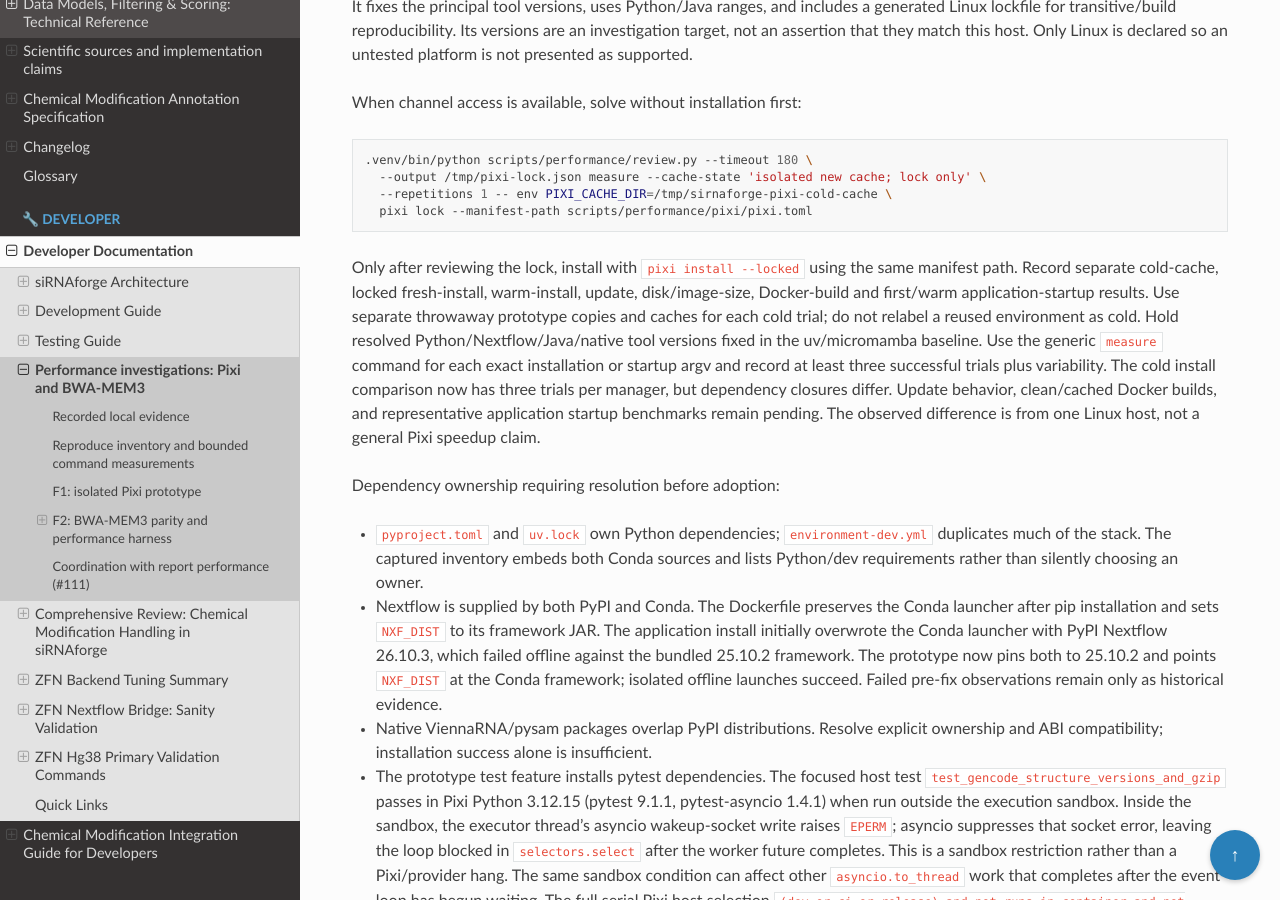
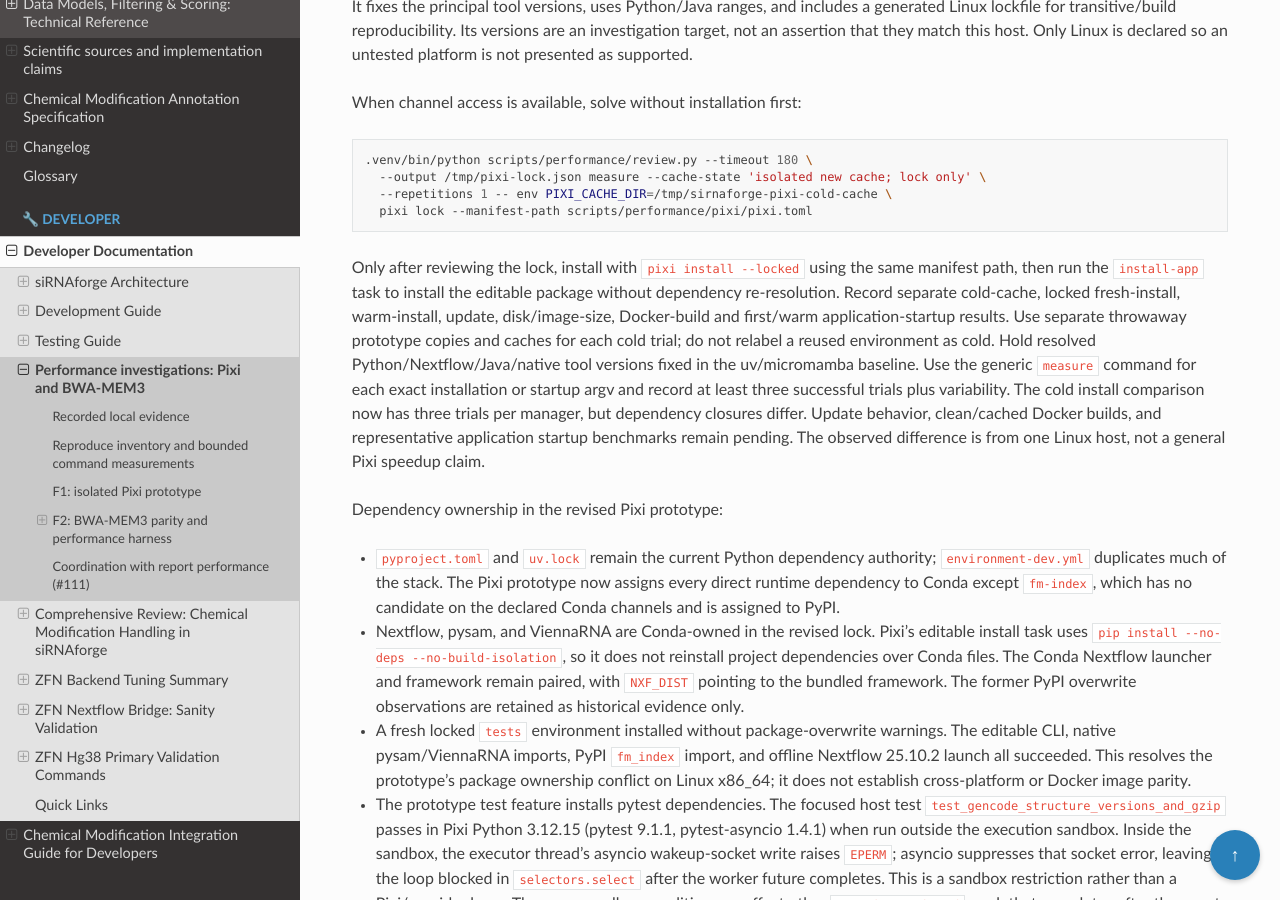
Before and after one commit to Austin-s-h/sirnaforge, a Sphinx documentation site: the page built from docs/developer/performance_review.md, in a window 1280 px wide and 900 px high, scrolled down 2265 px. Built offline with Sphinx 7.4.7 and the Read the Docs theme 3.1.0, drawn with Linux system fonts in a browser that asks for light colours; some of the changed text lies outside the part shown.

Commit message:
Resolve Pixi dependency ownership in review env

````diff
--- a/docs/developer/performance_review.md
+++ b/docs/developer/performance_review.md
@@ -48,12 +48,12 @@
 
 The startup observations are in
 `scripts/performance/measurements/pixi-runtime-startup.json`. The installed
-Pixi application environment occupied 1.4 GiB by `du` (2,107,751,371 apparent
-bytes) and used a separate 312 MiB cache; these do not represent a Pixi Docker
-image. Its editable application install reports PyPI Nextflow, pysam, and
-ViennaRNA files overwriting Conda files. The tested commands and imports worked,
-but overlapping ownership remains unresolved and is a reason to defer adoption.
-Startup trial ranges have no OS cache eviction.
+Pixi environment from the original startup trial occupied 1.4 GiB by `du`
+(2,107,751,371 apparent bytes) and used a separate 312 MiB cache; these do not
+represent a Pixi Docker image. That trial used the earlier mixed-owner manifest.
+The revised single-owner manifest was installed separately and its commands and
+imports passed, but startup measurements have not been repeated with it. Startup
+trial ranges have no OS cache eviction.
 
 Representative commands (use fresh roots/prefixes for cold trials and the same
 roots for warm no-op trials):
@@ -118,7 +118,8 @@
 ```
 
 Only after reviewing the lock, install with `pixi install --locked` using the same
-manifest path. Record separate cold-cache, locked fresh-install, warm-install,
+manifest path, then run the `install-app` task to install the editable package
+without dependency re-resolution. Record separate cold-cache, locked fresh-install, warm-install,
 update, disk/image-size, Docker-build and first/warm application-startup results.
 Use separate throwaway prototype copies and caches for each cold trial; do not
 relabel a reused environment as cold. Hold resolved Python/Nextflow/Java/native
@@ -130,20 +131,23 @@
 remain pending. The observed difference is from one Linux host, not a general
 Pixi speedup claim.
 
-Dependency ownership requiring resolution before adoption:
+Dependency ownership in the revised Pixi prototype:
 
-- `pyproject.toml` and `uv.lock` own Python dependencies; `environment-dev.yml`
-  duplicates much of the stack. The captured inventory embeds both Conda sources
-  and lists Python/dev requirements rather than silently choosing an owner.
-- Nextflow is supplied by both PyPI and Conda. The Dockerfile preserves the
-  Conda launcher after pip installation and sets `NXF_DIST` to its framework JAR.
-  The application install initially overwrote the Conda launcher with PyPI
-  Nextflow 26.10.3, which failed offline against the bundled 25.10.2 framework.
-  The prototype now pins both to 25.10.2 and points `NXF_DIST` at the Conda
-  framework; isolated offline launches succeed. Failed pre-fix observations
-  remain only as historical evidence.
-- Native ViennaRNA/pysam packages overlap PyPI distributions. Resolve explicit
-  ownership and ABI compatibility; installation success alone is insufficient.
+- `pyproject.toml` and `uv.lock` remain the current Python dependency authority;
+  `environment-dev.yml` duplicates much of the stack. The Pixi prototype now
+  assigns every direct runtime dependency to Conda except `fm-index`, which has
+  no candidate on the declared Conda channels and is assigned to PyPI.
+- Nextflow, pysam, and ViennaRNA are Conda-owned in the revised lock. Pixi's
+  editable install task uses `pip install --no-deps --no-build-isolation`, so it
+  does not reinstall project dependencies over Conda files. The Conda Nextflow
+  launcher and framework remain paired, with `NXF_DIST` pointing to the bundled
+  framework. The former PyPI overwrite observations are retained as historical
+  evidence only.
+- A fresh locked `tests` environment installed without package-overwrite
+  warnings. The editable CLI, native pysam/ViennaRNA imports, PyPI `fm_index`
+  import, and offline Nextflow 25.10.2 launch all succeeded. This resolves the
+  prototype's package ownership conflict on Linux x86_64; it does not establish
+  cross-platform or Docker image parity.
 - The prototype test feature installs pytest dependencies. The focused host
   test `test_gencode_structure_versions_and_gzip` passes in Pixi Python 3.12.15
   (pytest 9.1.1, pytest-asyncio 1.4.1) when run outside the execution sandbox.
@@ -208,13 +212,14 @@
 Pixi-managed environment was adopted. The host suite, Pixi locked CI lane, real
 alignment/index smoke, Nextflow provider, arbitrary-UID cache path, and Pixi
 environment mounted into the current project image now pass on Linux x86_64.
-Reconsider adoption only after dependency ownership is resolved and comparable
-repeated update, Pixi image-size, and application/Nextflow startup measurements
-justify the additional owner.
+The single-owner dependency split is validated on Linux x86_64; its CI result
+and container measurement remain pending. Reconsider adoption only after
+comparable repeated update, Pixi image-size, and application/Nextflow startup
+measurements justify the additional owner.
 
-#121 remains open until dependency ownership, comparable update, Pixi
-image-size/build, and startup measurements are complete and the final
-migration/rollback recommendation is recorded.
+#121 remains open until repeated update, Pixi image/build-size, and comparable
+startup measurements are complete. Record supported-platform gaps and the final
+migration/rollback recommendation before closing it.
 
 Official references checked for this investigation:
 [Pixi manifest](https://pixi.prefix.dev/latest/reference/pixi_manifest/) and
````
Also changed, not shown: 4 other files.
